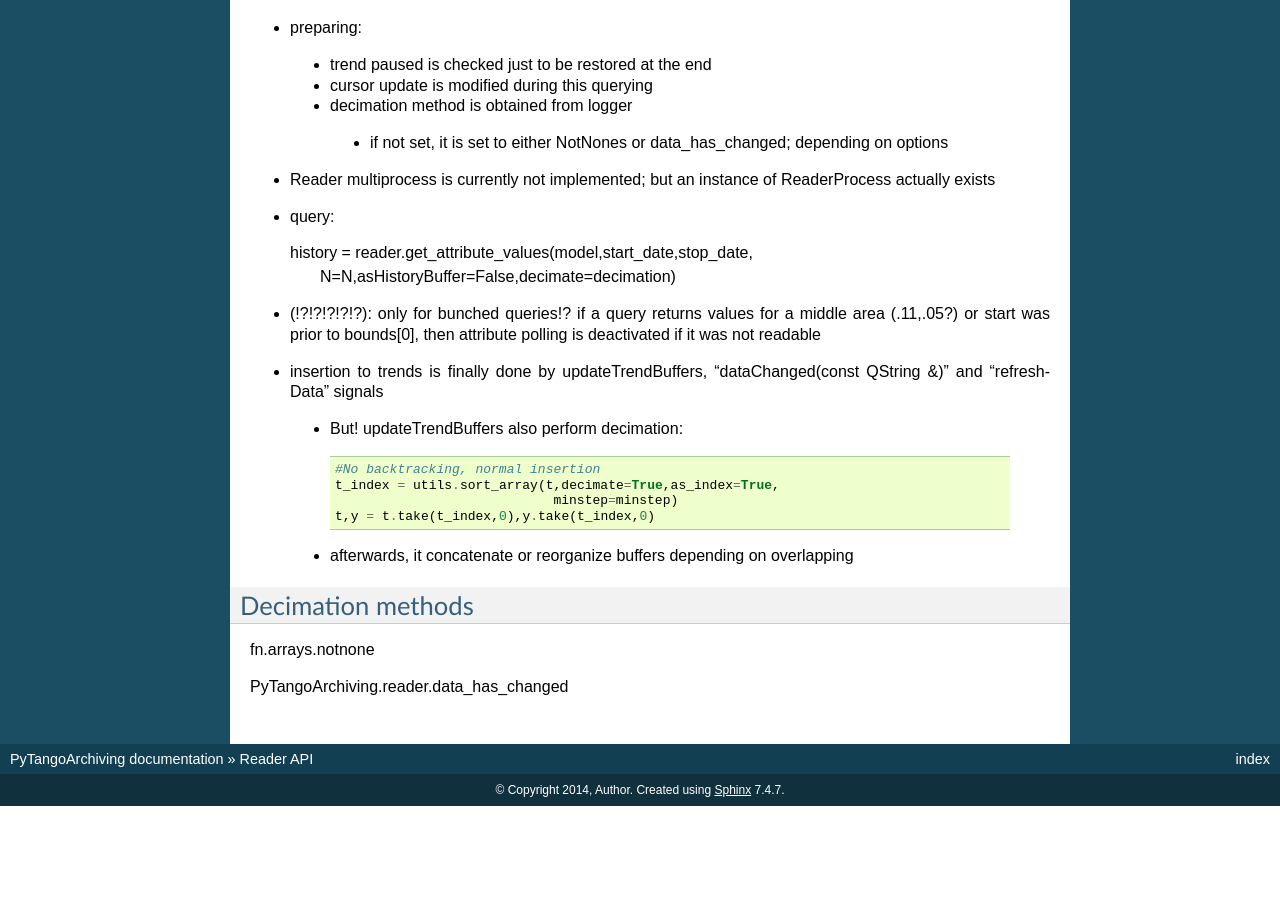
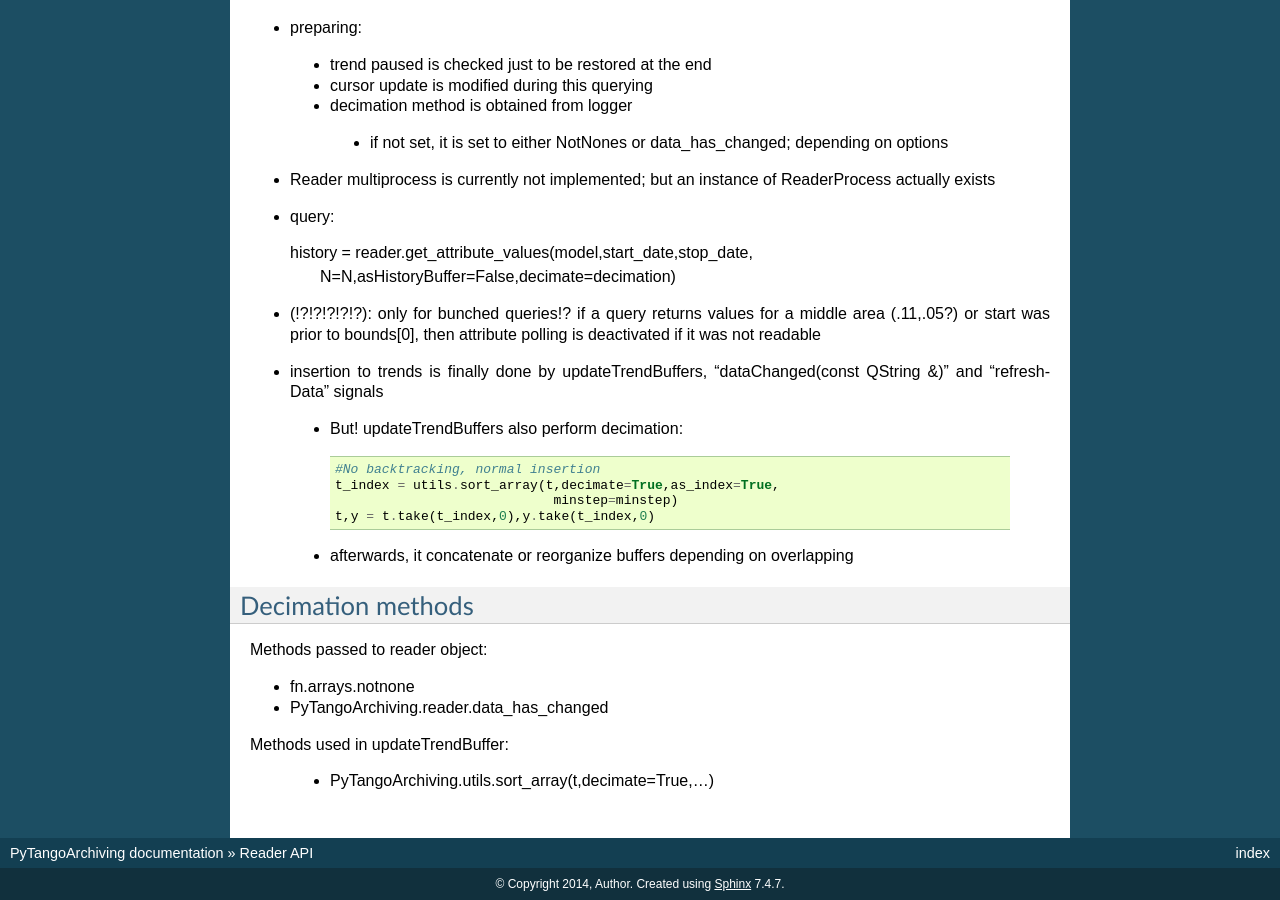
Before and after one commit to tango-controls/PyTangoArchiving, a Sphinx documentation site: the page built from doc/Reader_API.rst, in a window 1280 px wide and 900 px high, scrolled down 1787 px. Built offline with Sphinx 7.4.7, drawn with Linux system fonts in a browser that asks for light colours; before the commit the page ends 2593 px from its top, so only the background shows below that.

Commit message:
Update Reader_API.rst

```diff
--- a/doc/Reader_API.rst
+++ b/doc/Reader_API.rst
@@ -95,6 +95,11 @@ If all previous conditions are met, then data retrieval starts:
 Decimation methods
 ------------------
 
-fn.arrays.notnone
+Methods passed to reader object:
 
-PyTangoArchiving.reader.data_has_changed
+* fn.arrays.notnone
+* PyTangoArchiving.reader.data_has_changed
+
+Methods used in updateTrendBuffer:
+
+ * PyTangoArchiving.utils.sort_array(t,decimate=True,...)
```
